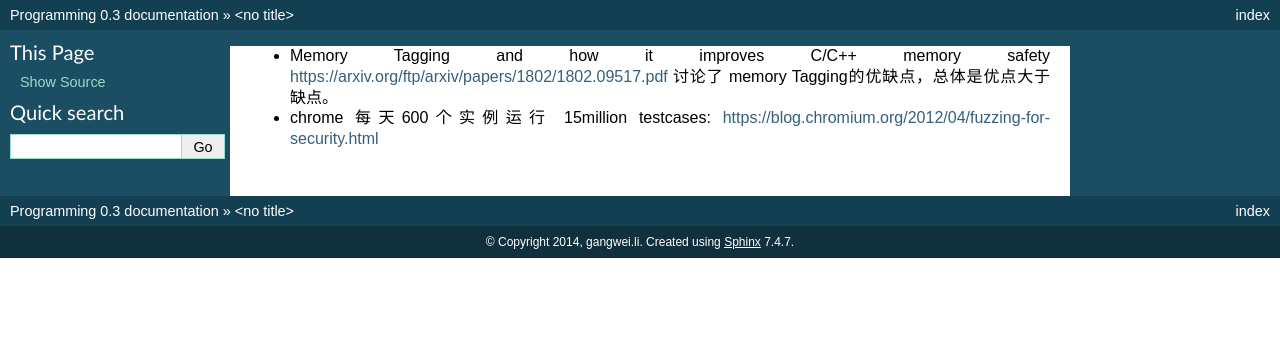
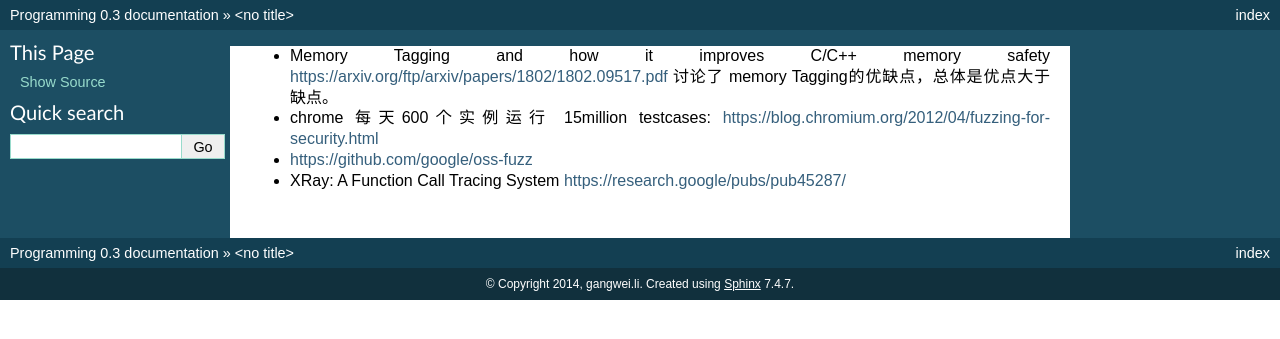
Before and after one commit to gwli/Programming, a Sphinx documentation site: the page built from source/content/Stage_3/LLVM/sanitizer.rst, in a window 1280 px wide. Shown: the top 339 px of the page. Built offline with Sphinx 7.4.7, drawn with Linux system fonts in a browser that asks for light colours.

Commit message:
xray tracing

```diff
--- a/source/content/Stage_3/LLVM/sanitizer.rst
+++ b/source/content/Stage_3/LLVM/sanitizer.rst
@@ -1,6 +1,8 @@
 * Memory Tagging and how it improves C/C++ memory safety  https://arxiv.org/ftp/arxiv/papers/1802/1802.09517.pdf
   讨论了 memory Tagging的优缺点，总体是优点大于缺点。
 * chrome 每天600个实例运行 15million testcases: https://blog.chromium.org/2012/04/fuzzing-for-security.html
+* https://github.com/google/oss-fuzz
+* XRay: A Function Call Tracing System https://research.google/pubs/pub45287/
 .. todo::
 
    * Kernel Address Sanitizer https://www.kernel.org/doc/html/v4.12/dev-tools/kasan.html
```
